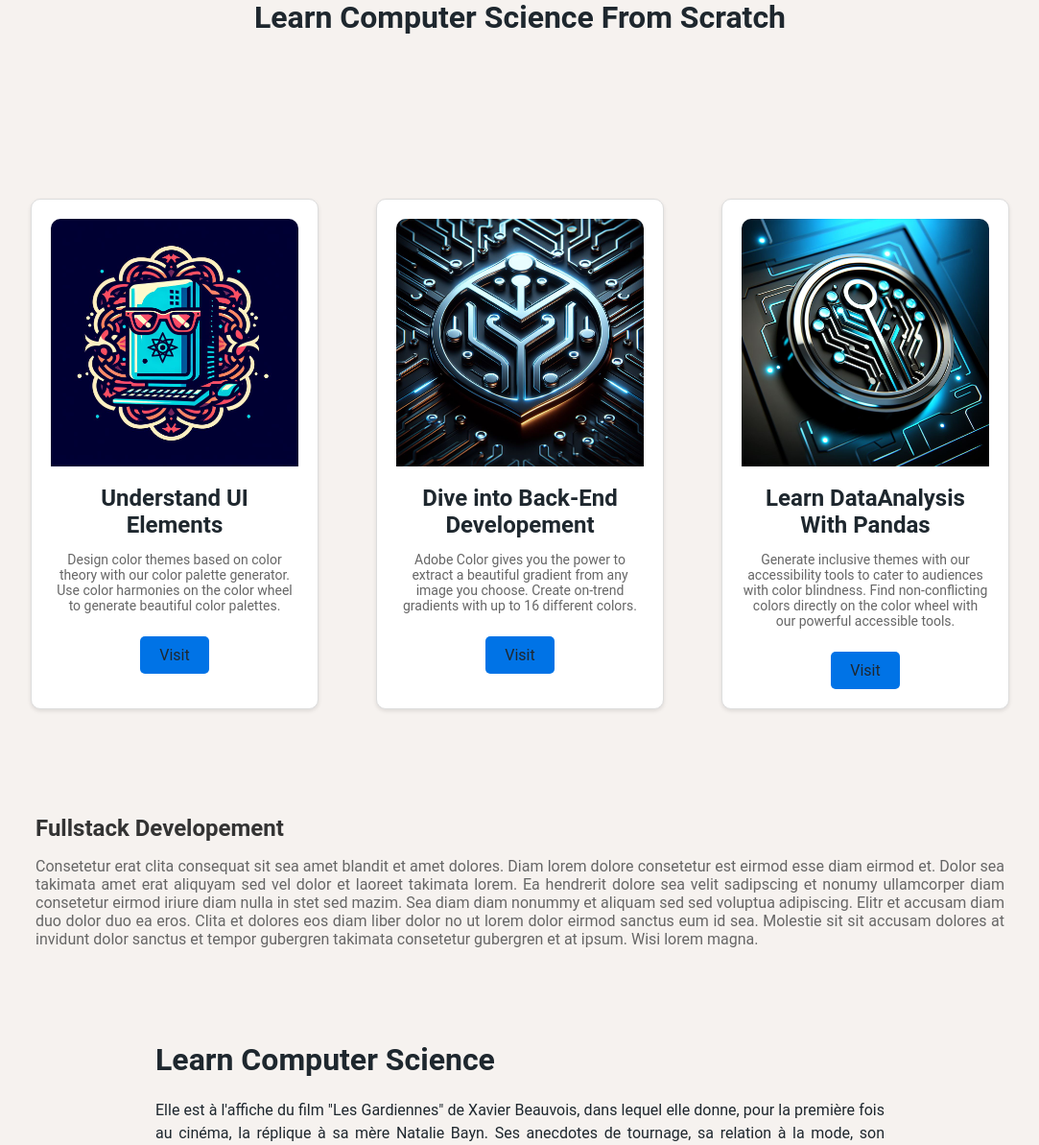
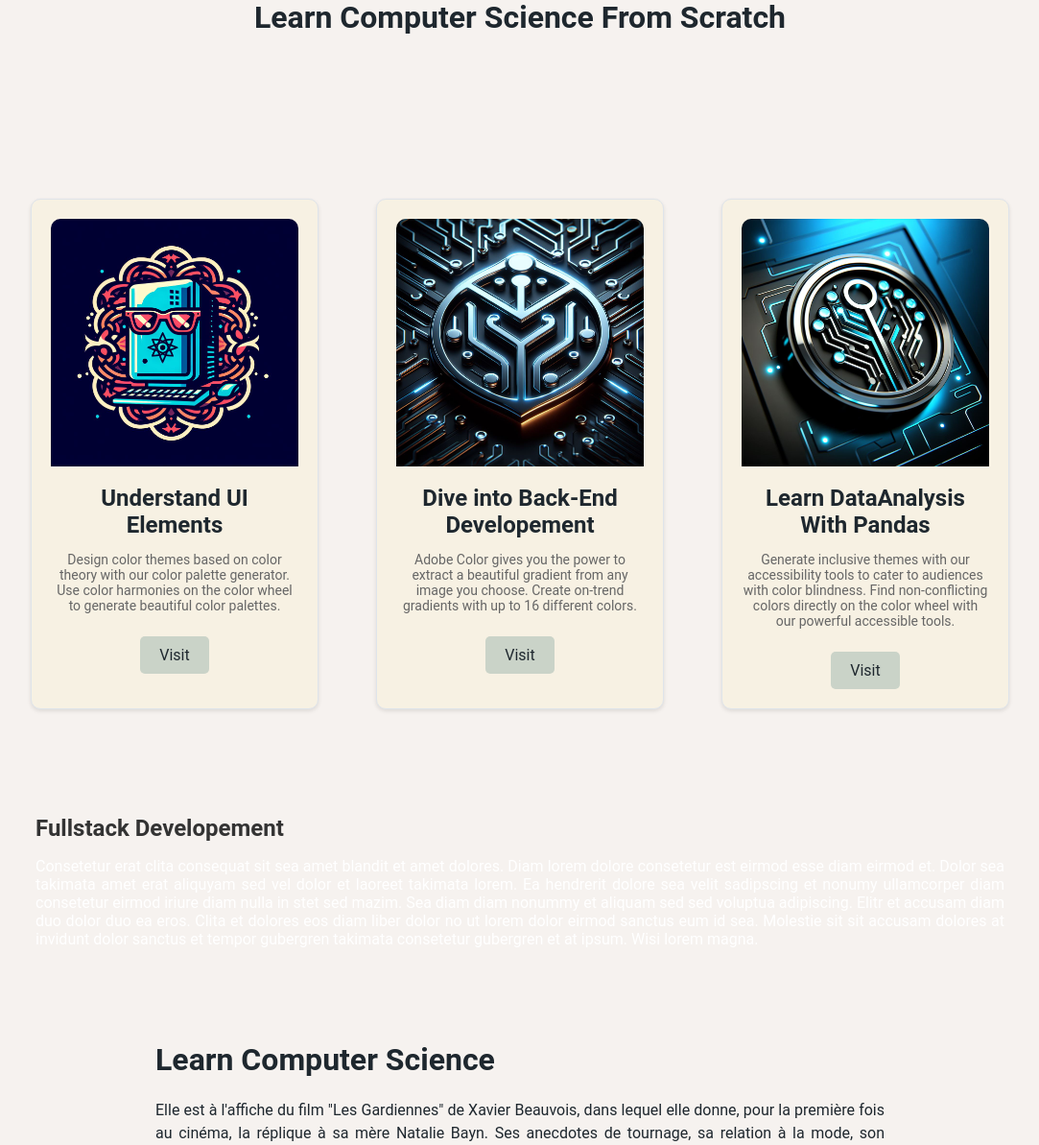
Before and after one commit to JustMrNone/CoderTheCaT, a Django app: page / in a window 1280 px wide. Shown: the part 211-1404 px from the top of the page at 96% size, without its empty margins (98-1181 px from the left). Run offline with Django 5.2, Linux system fonts and the light colour scheme; some libraries are stand-ins or nearby versions; some web fonts are replaced.

Commit message:
"Updated CSS styles for palette cards, buttons, and footer; added dark mode styles for palette cards; updated JavaScript to toggle dark mode for palette cards and mobile icons."

```diff
--- a/main/static/index/css/style.css
+++ b/main/static/index/css/style.css
@@ -106,8 +106,8 @@
 }
 
 .palette-card {
-    background: white;
-    border: 1px solid #ddd;
+    background: #f7f1e3;
+    border: 1px solid #dfe4ea;
     border-radius: 10px;
     margin-left: 30px;
     margin-right: 30px;
@@ -139,14 +139,14 @@
     display: inline-block;
     padding: 10px 20px;
     margin-top: 10px;
-    background: #0073e6;
+    background: #CAD3C8;
     color: #1e272e;
     border-radius: 5px;
     text-decoration: none;
 }
 
 .palette-button:hover {
-    background: #005bb5;
+    background: #d1ccc0;
 }
 
 .palette-footer {
@@ -164,7 +164,7 @@
 }
 
 .footer-description {
-    color: #666;
+    color: 1e272e;
 }
 
 @media (max-width: 768px) {
--- a/main/static/main/css/dark.css
+++ b/main/static/main/css/dark.css
@@ -41,3 +41,8 @@
 .dark-mode .page-footer {
   background-color: #84817a !important; /* Dark mode background color for footer */
 }
+
+.dark-mode .palette-card{
+  background-color: #57606f !important;
+  border: 1px solid #2f3542;
+}
--- a/main/static/main/js/script.js
+++ b/main/static/main/js/script.js
@@ -5,6 +5,8 @@
     const navElement = document.querySelector('.nav');
     const elementsToColor = document.querySelectorAll('p, h1, h2, h3, h4, h5, h6');
     const pageFooter = document.querySelector('.page-footer');
+    const mobileIconsLinks = document.querySelectorAll('.mobileIcons a');
+    const indexCards = document.querySelectorAll('.palette-card'); // Use querySelectorAll to select all cards
 
     // Function to store original text colors of paragraphs and headings
     function storeOriginalColors() {
@@ -35,7 +37,6 @@
         });
 
         // Change background color of .mobileIcons a based on mode
-        const mobileIconsLinks = document.querySelectorAll('.mobileIcons a');
         mobileIconsLinks.forEach(link => {
             if (darkModeEnabled) {
                 link.style.backgroundColor = '#7a4343'; // Apply dark mode background color
@@ -50,6 +51,15 @@
         } else {
             pageFooter.classList.remove('dark-mode');
         }
+
+        // Change background color of .palette-card based on mode
+        indexCards.forEach(card => {
+            if (darkModeEnabled) {
+                card.classList.add('dark-mode');
+            } else {
+                card.classList.remove('dark-mode');
+            }
+        });
 
         // Update local storage
         localStorage.setItem("navDarkEnabled", darkModeEnabled && isNavDark);
```
